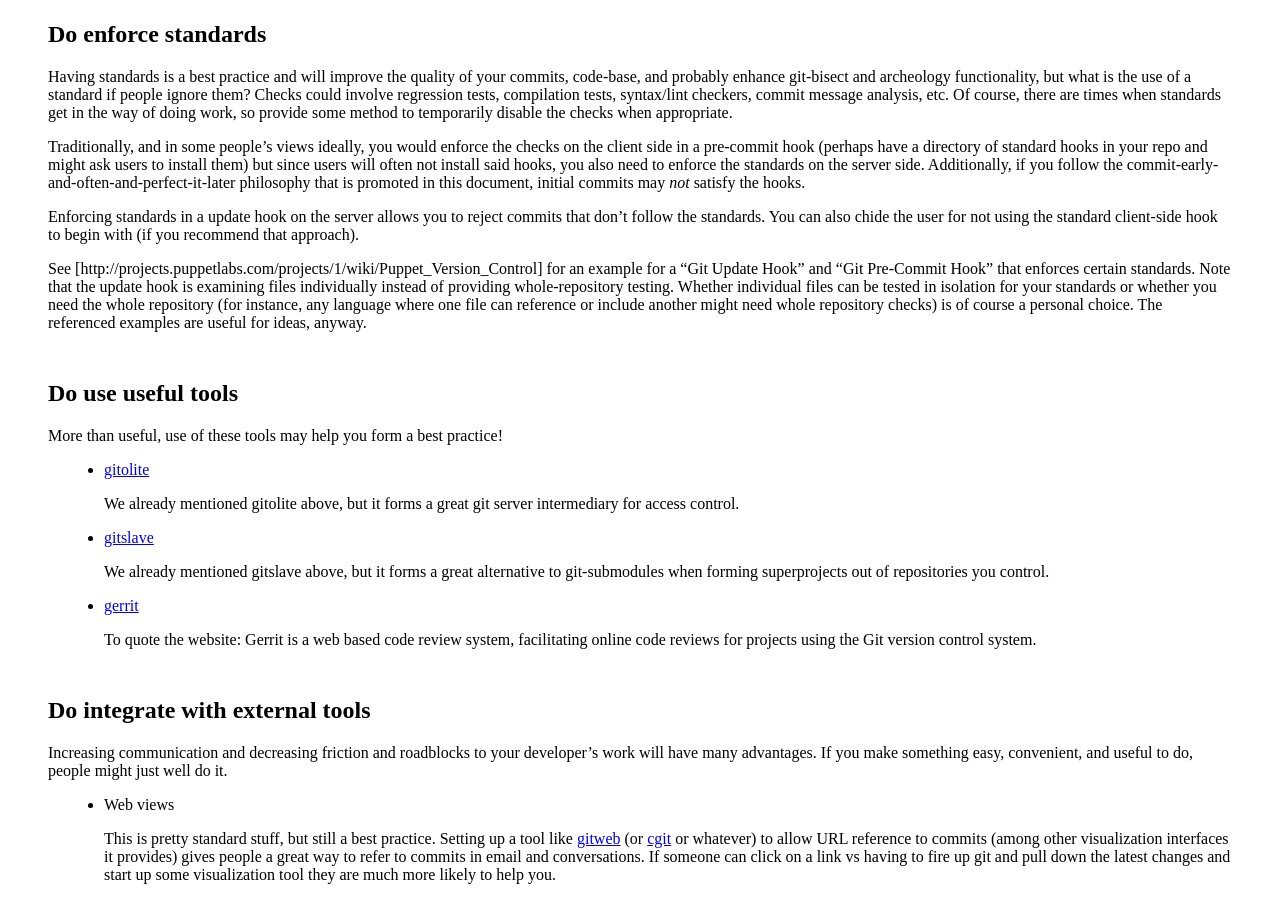
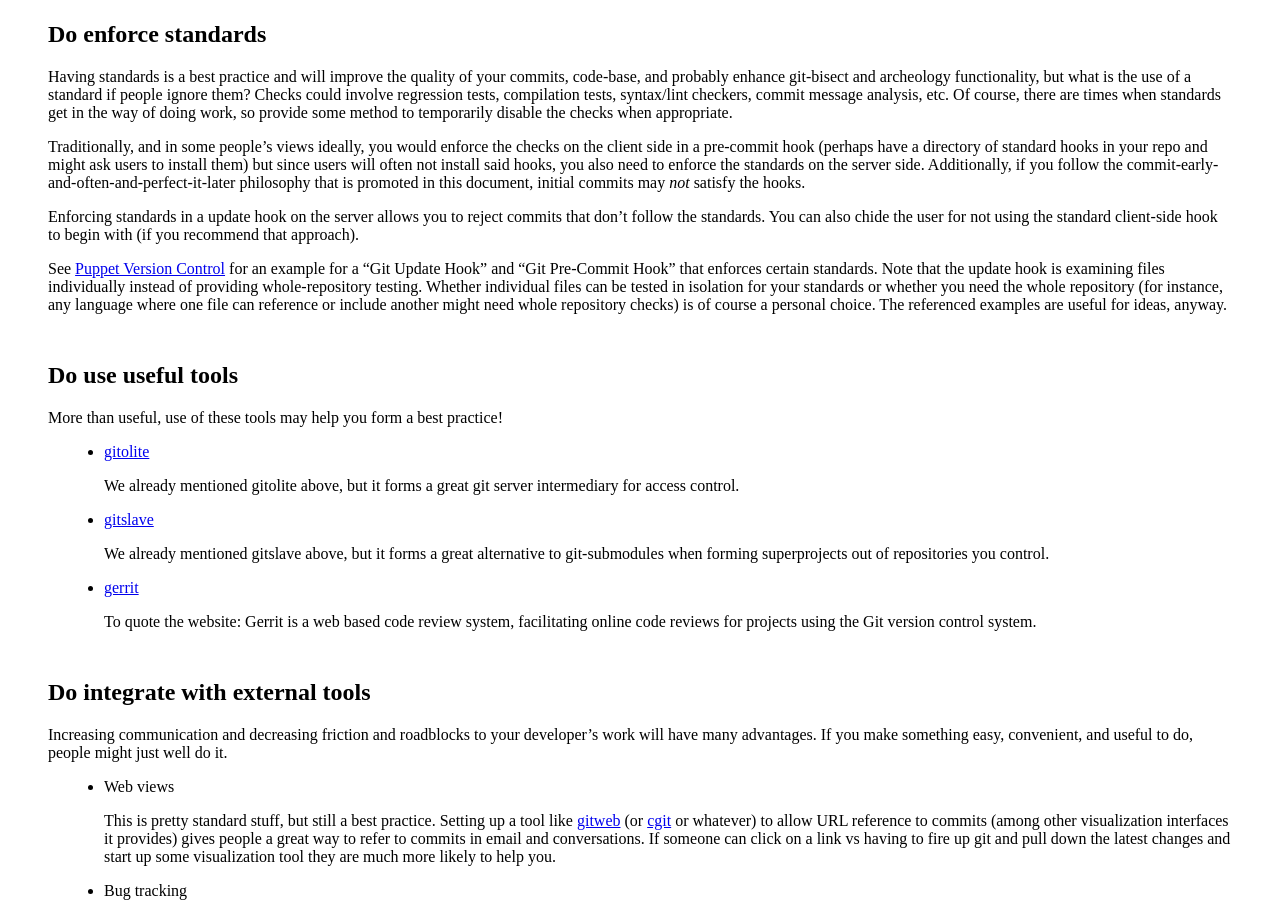
Before and after one commit to SethRobertson/GitBestPractices, a Jekyll site: the page built from index.md, in a window 1280 px wide and 900 px high, scrolled down 7720 px. Built offline with Jekyll 4.4.1, drawn with Linux system fonts in a browser that asks for light colours; Markdown is read by kramdown in place of the engine named in the settings; part of the change alters nothing that is shown; some of the changed text lies outside the part shown.

```diff
--- a/index.md
+++ b/index.md
@@ -725,17 +725,16 @@ reject commits that don't follow the standards.  You can also
 chide the user for not using the standard client-side hook to
 begin with (if you recommend that approach).
 
-See
-[http://projects.puppetlabs.com/projects/1/wiki/Puppet_Version_Control]
-for an example for a "Git Update Hook" and "Git Pre-Commit Hook"
-that enforces certain standards.  Note that the update hook is
-examining files individually instead of providing whole-repository
-testing.  Whether individual files can be tested in isolation for
-your standards or whether you need the whole repository (for
-instance, any language where one file can reference or include
-another might need whole repository checks) is of course a
-personal choice.  The referenced examples are useful for ideas,
-anyway.
+See [Puppet Version
+Control](http://projects.puppetlabs.com/projects/1/wiki/Puppet_Version_Control)
+for an example for a "Git Update Hook" and "Git Pre-Commit Hook" that
+enforces certain standards.  Note that the update hook is examining
+files individually instead of providing whole-repository testing.
+Whether individual files can be tested in isolation for your standards
+or whether you need the whole repository (for instance, any language
+where one file can reference or include another might need whole
+repository checks) is of course a personal choice.  The referenced
+examples are useful for ideas, anyway.
 
 
 <a name="tool" />
@@ -1013,10 +1012,14 @@ negative effects of each and why they might be in a best practices
 * use git as a web deployment tool
 
     Yes it can be done in a sufficiently simple/non-critical
-    environment with something like
-    [http://toroid.org/ams/git-website-howto] to help.  However, this
-    does not give you atomic updates, synchronized db updates, or
-    other accouterments of an industrial deployment system.
+    environment with something like [Abhijit Menon-Sen's document on
+    using git to manage a web
+    site](http://toroid.org/ams/git-website-howto) to help, though
+    there are [other](https://gist.github.com/1714235)
+    [examples](http://joemaller.com/990/a-web-focused-git-workflow/).
+    However, this does not give you atomic updates, synchronized db
+    updates, or other accouterments of an industrial deployment
+    system.
 
 * commit large binary files (when possible)
 
```
